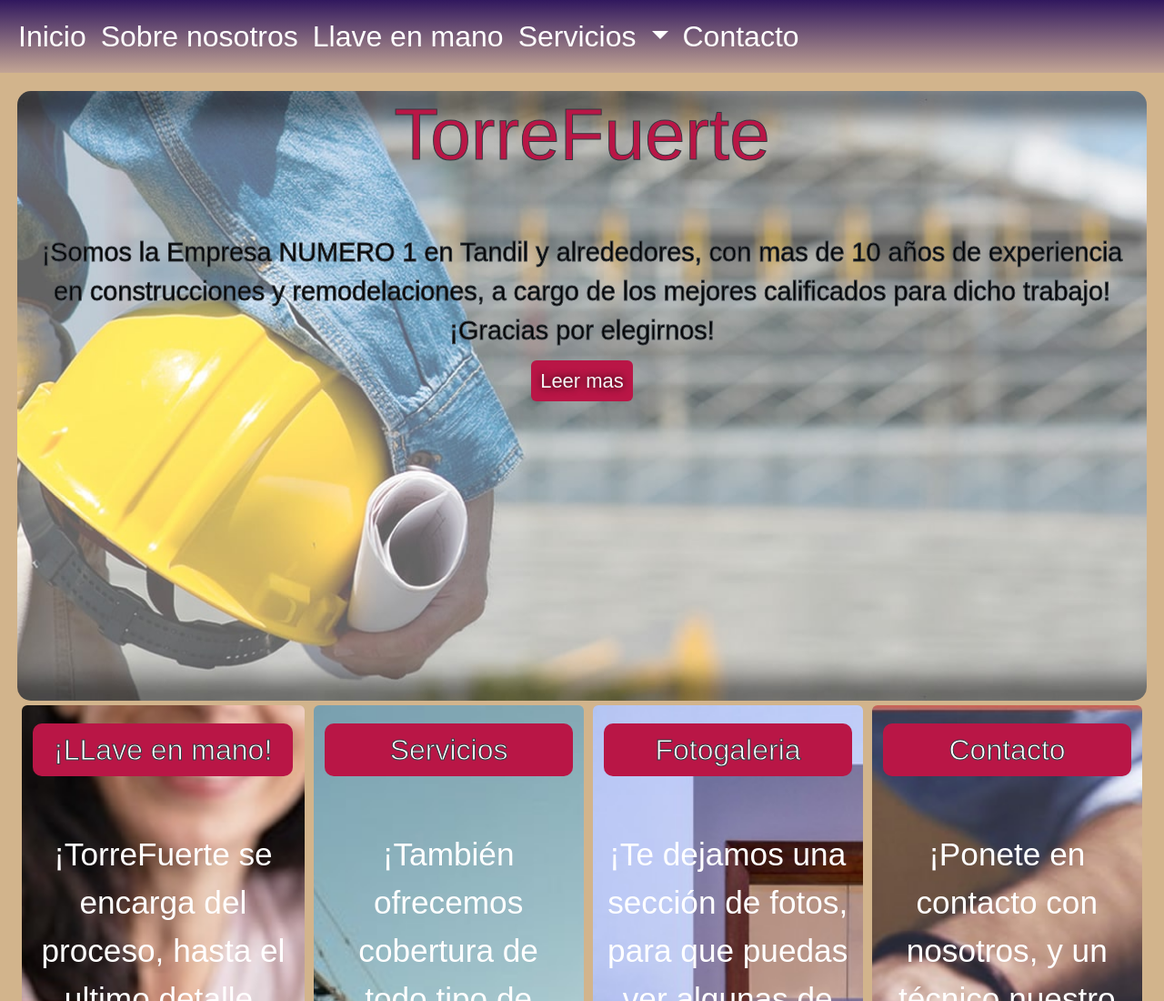
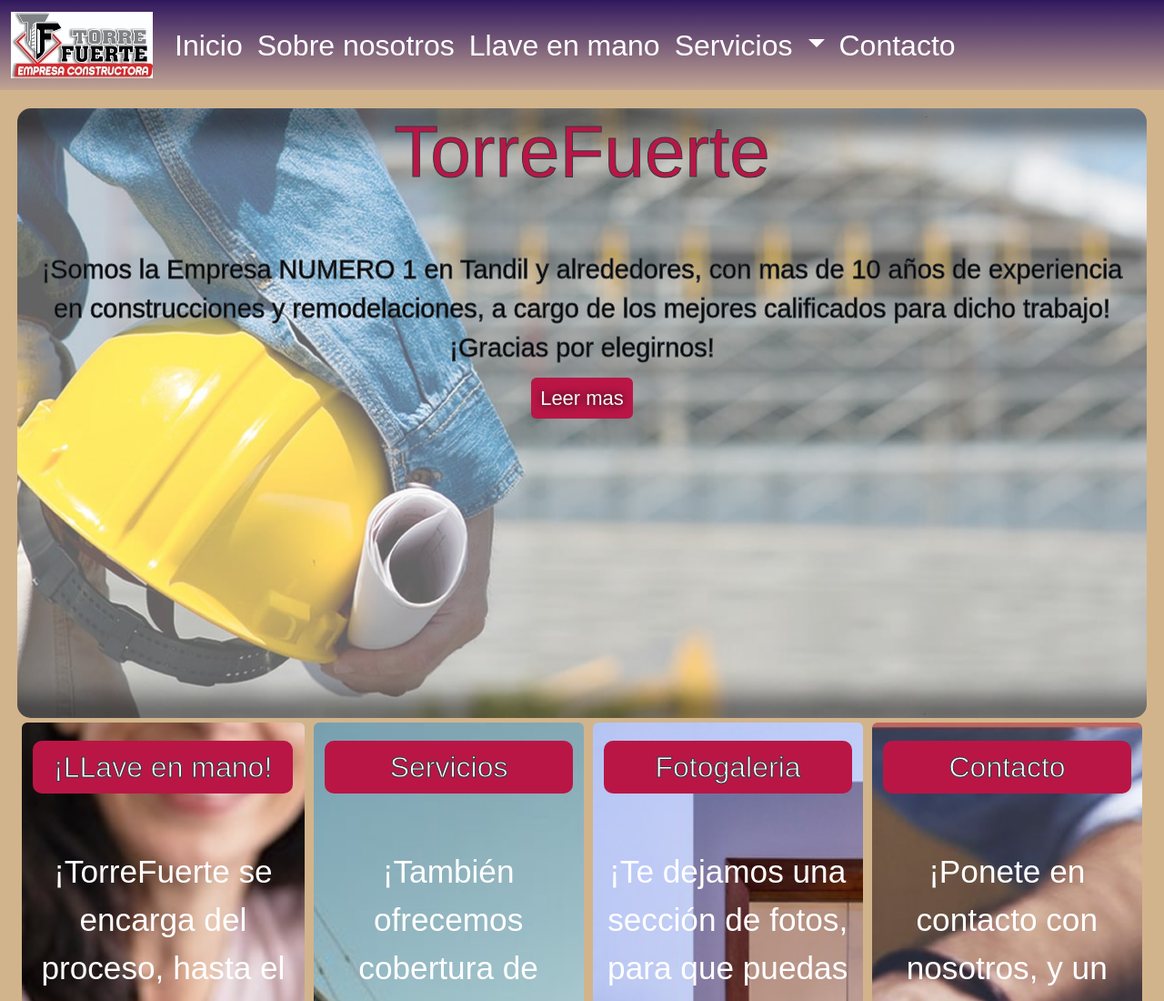
Before and after one commit to GuiFerdATA/TorreFuerteCoderhouseGuilleFernandez, a website: page index.html in a window 1280 px wide. Shown: the top 1100 px of the page at 91% size. Drawn offline with nearby package versions, Linux system fonts and the light colour scheme.

Commit message:
agregamos icono al nav

```diff
--- a/index.html
+++ b/index.html
@@ -21,6 +21,7 @@
     <header>
         <nav class="navbar navbar-expand-lg animate__animated animate__bounce">
             <div class="container-fluid">
+              <a class="navbar-brand" href="#"><img src="./img/asd1.jpg" alt="Logo TorreFuerte"></a>
             <button class="navbar-toggler" type="button" data-bs-toggle="collapse" data-bs-target="#navbarSupportedContent" aria-controls="navbarSupportedContent" aria-expanded="false" aria-label="Toggle navigation">
             <span class="navbar-toggler-icon"></span>
             </button>
```
Also changed, not shown: img/Llave en mano/1.jpg, img/asd1.jpg (added).
